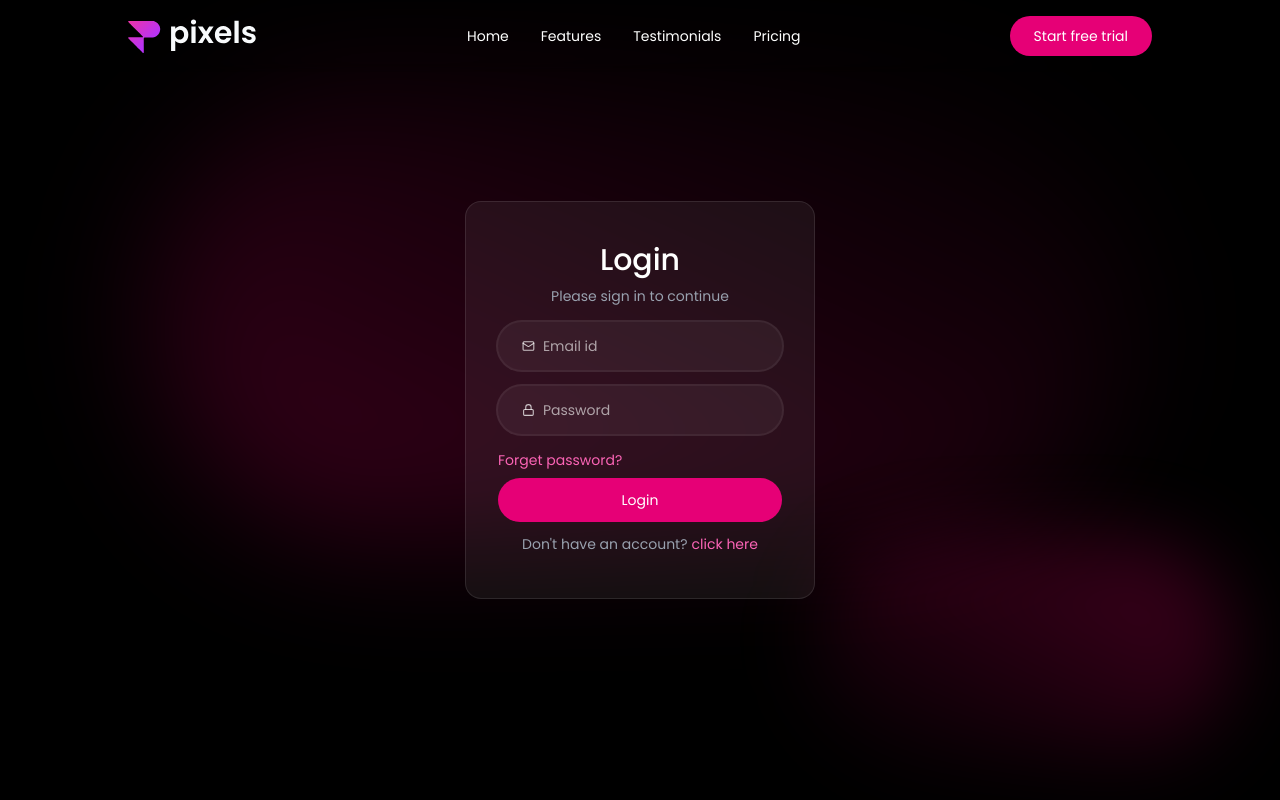
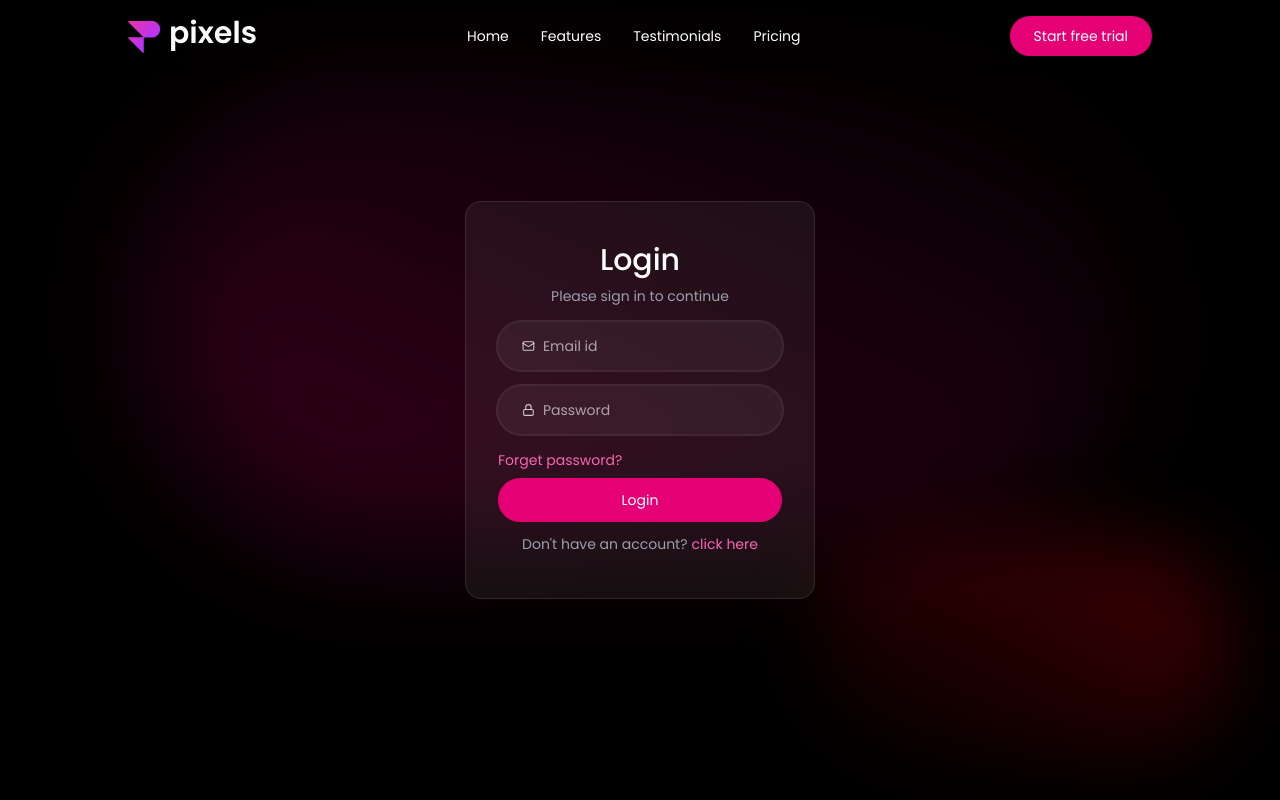
Before and after one commit to DPanvish/Thumbify, a React (Vite) app in the folder client/: page /login in a window 1280 px wide. Shown: the top 800 px of the page. Built offline with nearby package versions, Linux system fonts and the light colour scheme.

Commit message:
Updated Backdrop Color

```diff
--- a/client/src/components/SoftBackdrop.tsx
+++ b/client/src/components/SoftBackdrop.tsx
@@ -4,7 +4,7 @@ const SoftBackdrop = () => {
   return (
     <div className='fixed inset-0 -z-1 pointer-events-none'>
         <div className='absolute left-1/2 top-20 -translate-x-1/2 w-245 h-115 bg-linear-to-tr from-pink-800/35 to-transparent rounded-full blur-3xl' />
-        <div className='absolute right-12 bottom-10 w-105 h-55 bg-linear-to-bl from-pink-700/35 to-transparent rounded-full blur-2xl' />
+        <div className='absolute right-12 bottom-10 w-105 h-55 bg-linear-to-bl from-red-700/35 to-transparent rounded-full blur-2xl' />
     </div>
   )
 }
```
